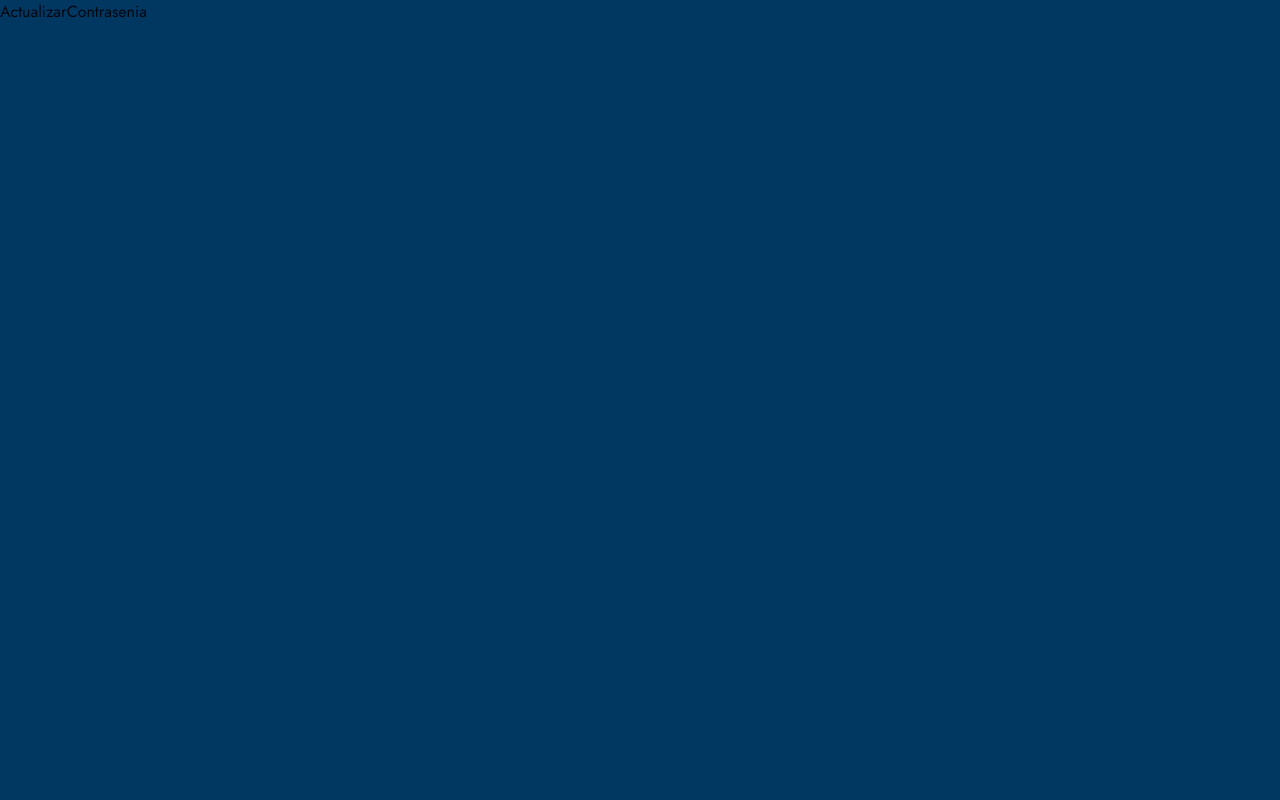
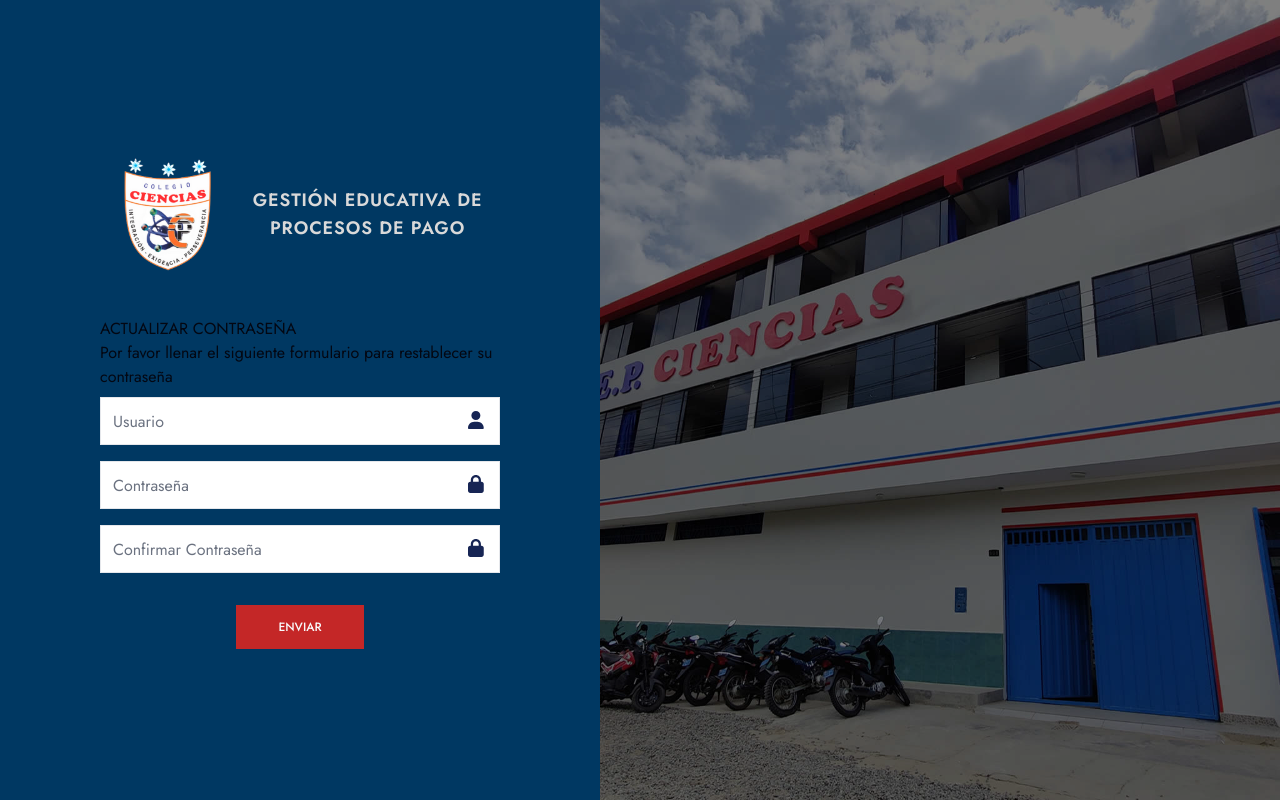
Before and after one commit to MaricieloCastro/gestion-pagos-educativo, a React (Vite) app: page /login/update in a window 1280 px wide. Built offline with nearby package versions, Linux system fonts and the light colour scheme.

Commit message:
guardado preventivo

```diff
--- /dev/null
+++ b/src/modules/Seguridad/components/FormActualizarContrasenia.jsx
@@ -0,0 +1,111 @@
+import React from "react";
+import { zodResolver } from "@hookform/resolvers/zod";
+import { useForm } from "react-hook-form";
+import { z } from "zod";
+
+// Personal imports
+import { faUser, faLock } from "@fortawesome/free-solid-svg-icons";
+import { Link } from "react-router-dom";
+import InputCredenciales from "./InputCredenciales";
+// Personal imports
+
+import { Form } from "@/components/ui/form";
+import { Button, buttonVariants } from "@/components/ui/button";
+
+// CONFIGURACION INICIO
+// ACÁ SE HACEN LAS VALIDACIONES PRIMARIAS
+const formSchema = z.object({
+  username: z.string().min(8, {
+    message: "El usuario debe tener un minimo de 8 caracteres.",
+  }),
+  password: z.string().min(8, {
+    message: "La contraseña debe tener un minimo de 8 caracteres.",
+  }),
+  repeat_new_password: z.string().min(8, {
+    message: "La contraseña debe ser igual que a la anterior",
+  }),
+});
+//CONFIGURACION CIERRE
+
+const FormActualizarContrasenia = () => {
+  // NO TOCAR INICIO
+  // CONTENIDO DE LA LIBRERIA SHADCN
+  const form = useForm({
+    resolver: zodResolver(formSchema),
+    defaultValues: {
+      username: "",
+      password: "",
+      repeat_new_password: "",
+    },
+  });
+
+  function onSubmit(values) {
+    console.log(values);
+  }
+  //NO TOCAR CIERRE
+
+  return (
+    <Form {...form}>
+      <form onSubmit={form.handleSubmit(onSubmit)} className="space-y-4">
+        {/* INPUTS */}
+
+        {/* ES EN DONDE SE INGRESA USUARIO Y CONTRASEÑA */}
+        {/*
+        control: CONTROL DEL FORMULARIO (EN TODOS LOS INPUTS IRÁ form.control)
+        name: ESTE ES EL NOMBRE CON EL QUE SE ENVIARÁ EL PARAMETRO POR CONSOLA
+        labelText: LO QUE IRÁ EN EL ENCABEZADO DEL INPUT
+        type: ES EL TIPO DE INPUT
+        placeholder: ES ESE TEXTO QUE TE SALE DENTRO DEL INPUT
+        icon: EL ICONO DENTRO DEL INPUT
+        */}
+
+        <InputCredenciales
+          control={form.control}
+          name="username"
+          type="text"
+          placeholder="Usuario"
+          icon={faUser}
+        />
+
+        <InputCredenciales
+          control={form.control}
+          name="password"
+          type="password"
+          placeholder="Contraseña"
+          icon={faLock}
+        />
+
+        <InputCredenciales
+          control={form.control}
+          name="repeat_new_password"
+          type="password"
+          placeholder="Confirmar Contraseña"
+          icon={faLock}
+        />
+
+        {/* BOTON DE OLVIDASTE TU CONTRASEÑA */}
+
+        {/* ESTE BOTON TE ENVIARÁ A LA PANTALLA DE REESTABLECER CUANDO LO CONFIGUREMOS */}
+
+        {/* BOTON */}
+
+        {/* LOS PARAMETROS QUE LE PASO ESTÁN BASADOS EN LOS PARAMETROS DE TAILWIND */}
+
+        <div className="flex justify-center">
+          <Button
+            className={buttonVariants({
+              variant: "default",
+              className:
+                "w-32 h-11 mt-4 text-xs bg-red-boton hover:bg-red-boton-hover",
+            })}
+            type="submit"
+          >
+            ENVIAR
+          </Button>
+        </div>
+      </form>
+    </Form>
+  );
+};
+
+export default FormActualizarContrasenia;
--- a/src/modules/Seguridad/components/InputCredenciales.jsx
+++ b/src/modules/Seguridad/components/InputCredenciales.jsx
@@ -17,7 +17,7 @@
       control={control}
       name={name}
       render={({ field }) => (
-        <FormItem className="mb-6">
+        <FormItem className="mb-4">
           <FormLabel className="text-white-texto text-base cursor-pointer">
             {labelText}
           </FormLabel>
--- a/src/modules/Seguridad/pages/ActualizarContrasenia/ActualizarContrasenia.jsx
+++ b/src/modules/Seguridad/pages/ActualizarContrasenia/ActualizarContrasenia.jsx
@@ -1,7 +1,20 @@
 import React from "react";
+import Box from "../../components/Box";
+import FormActualizarContrasenia from "../../components/FormActualizarContrasenia";
 
 const ActualizarContrasenia = () => {
-  return <div>ActualizarContrasenia</div>;
+  return (
+  <Box>
+    <div>
+      <h1>
+        ACTUALIZAR CONTRASEÑA
+      </h1>
+      <p>
+        Por favor llenar el siguiente formulario para restablecer su contraseña
+      </p>
+    </div>
+    <FormActualizarContrasenia/>
+  </Box>)
 };
 
 export default ActualizarContrasenia;
--- /dev/null
+++ b/src/modules/Seguridad/pages/ActualizarContrasenia/ActualizarContrasenia.scss
@@ -0,0 +1,20 @@
+.login {
+    &__img {
+      background-image: url(../../../../assets/img/background_login_2.jpg);
+      background-size: cover;
+      background-repeat: no-repeat;
+      background-position: center;
+      filter: brightness(50%);
+    }
+  }
+
+  // @media screen and (max-width: 910px) {
+  //   .login {
+  //     display: grid;
+  //     grid-template-columns: 1fr;
+
+  //     &__img {
+  //       display: none;
+  //     }
+  //   }
+  // }
```
